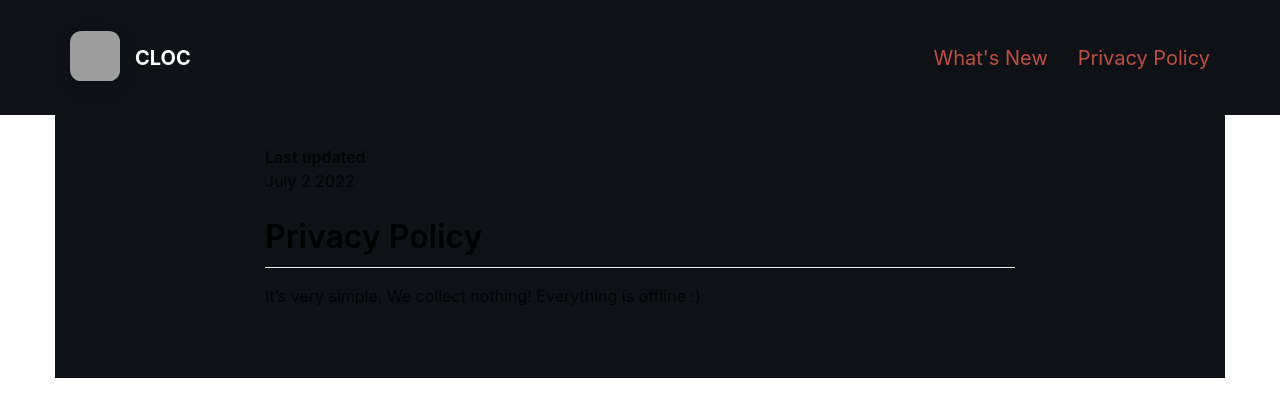
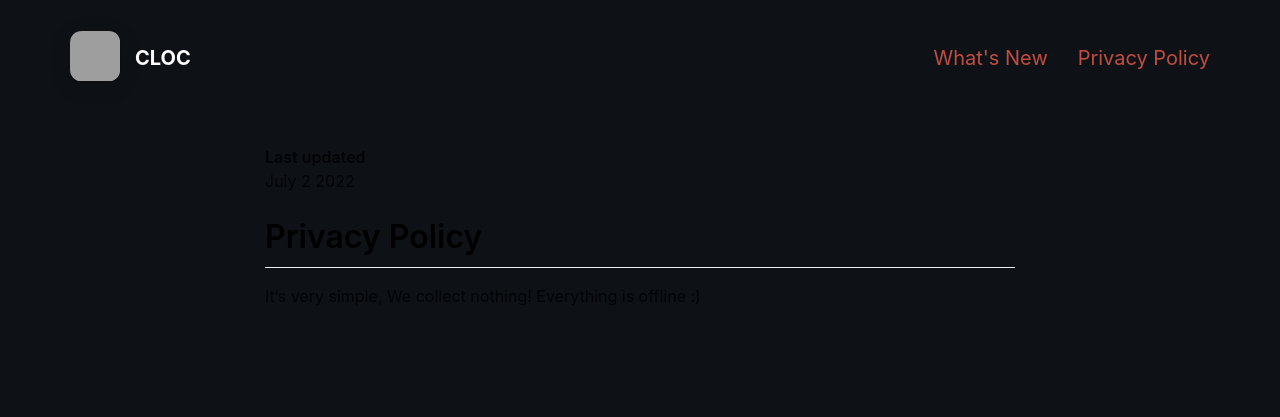
Before and after one commit to zzmasoud/CLOC, a Jekyll site: the page built from _pages/privacypolicy.md, in a window 1280 px wide. Shown: the top 417 px of the page. Built offline with Jekyll 4.4.1, drawn with Linux system fonts in a browser that asks for light colours; nearby versions of some CDN libraries; grey boxes are pictures that could not be loaded.

Commit message:
Update base.scss

```diff
--- a/_sass/base.scss
+++ b/_sass/base.scss
@@ -17,7 +17,7 @@ body {
 }
 
 .subPageBody {
-	background-color: #fff;
+	background-color: $body-color;
 }
 
 h1 {
```
